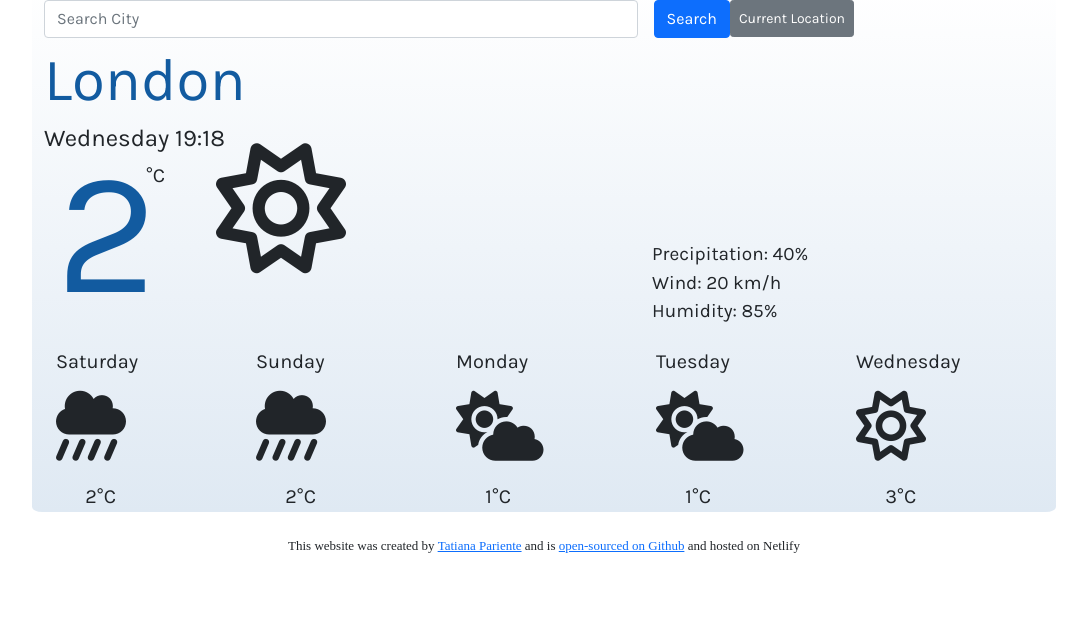
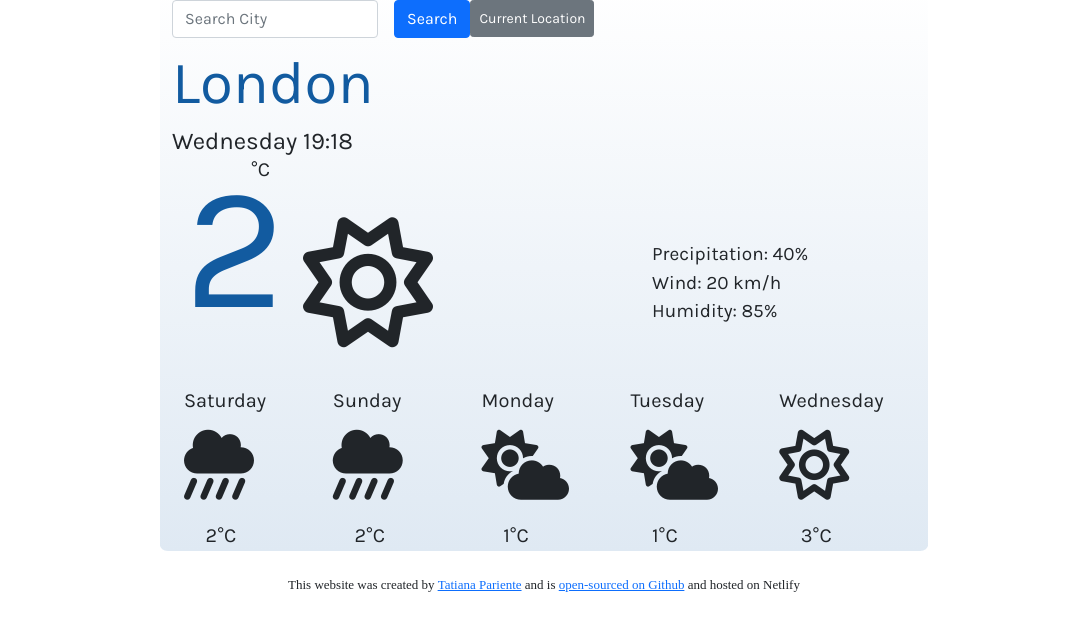
Before and after one commit to Liliana24/Weather-project, a website built with Parcel: page index.html in a window 1280 px wide. Shown: the whole page, without its empty margins (96-1183 px from the left). Built offline with nearby package versions, Linux system fonts and the light colour scheme.

Commit message:
change id name and moved script tag

```diff
--- a/index.html
+++ b/index.html
@@ -20,12 +20,12 @@
     />
     <link rel="stylesheet" type="text/css" href="src/style.css" />
     <script src="https://unpkg.com/axios/dist/axios.min.js"></script>
-    <script src="src/index.js"></script>
+
   </head>
   <body>
     <div class="container" id="border">
-      <form class="row g-3">
-        <div class="col-auto" id="Search_city">
+      <form class="row g-3" id="search_city">
+        <div class="col-auto">
           <input
             type="text"
             class="form-control"
@@ -108,6 +108,8 @@
     </div>
     <br/>
 
-    <footer class="footer">This website was created by <a href="mailto:tatianapariente@yahoo.fr">Tatiana Pariente</a> and is <a href="https://github.com/Liliana24/Weather-project">open-sourced on Github</a> and hosted on Netlify</footer>
+
+  <footer class="footer">This website was created by <a href="mailto:tatianapariente@yahoo.fr">Tatiana Pariente</a> and is <a href="https://github.com/Liliana24/Weather-project">open-sourced on Github</a> and hosted on Netlify</footer>
+  <script src="src/index.js"></script>
   </body>
 </html>
--- a/src/index.js
+++ b/src/index.js
@@ -27,27 +27,4 @@ function formatDate(date) {
   let currentTime = new Date();
   dateElement.innerHTML = formatDate(currentTime);
 
-  function showTemperature(response) {
-    console.log(response.data.name);
-    document.querySelector("h1").innerHTML = response.data.name;
-    document.querySelector("#degree").innerHTML = Math.round(
-      response.data.main.temp
-    );
-  }
-
-  function submitForm(event) {
-    event.preventDefault();
-    let apiKey = "955d3ec2ddb7dbaebd9db1a9e829cd75";
-    let units = "metric";
-    let apiUrl = `https://api.openweathermap.org/data/2.5/weather?q=${city}&appid=${apiKey}&units=${units}`;
-    axios.get(apiUrl).then(showTemperature);
-  }
-
-  let form = document.querySelector("form");
-  form.addEventListener("click", submitForm);
-
-  function handleSubmit(event) {
-    event.preventDefault();
-    let city = document.querySelector("#city-input").value;
-    searchCity(city);
-  }
+ let apiKey = "61568445203fe59583ad84f212ca0045";
--- a/src/style.css
+++ b/src/style.css
@@ -3,11 +3,11 @@
 }
 #border {
   background-image: linear-gradient(to top, #dfe9f3 0%, white 100%);
-  width: 80%;
+  max-width: 60%;
   max-height: 10%;
   border-radius: 1%;
 }
-#Search_city {
+#search_city {
   width: 60%;
 }
 #degree {
@@ -18,11 +18,16 @@
 #current-location {
   height: 37px;
   position: fixed;
+  float: right;
 }
 h1 {
   color: rgb(18, 91, 160);
   font-size: 60px;
   margin-top: -1%;
+}
+h4 {
+  margin: 0;
+  padding: 0;
 }
 .icons {
   font-size: 70px;
```
